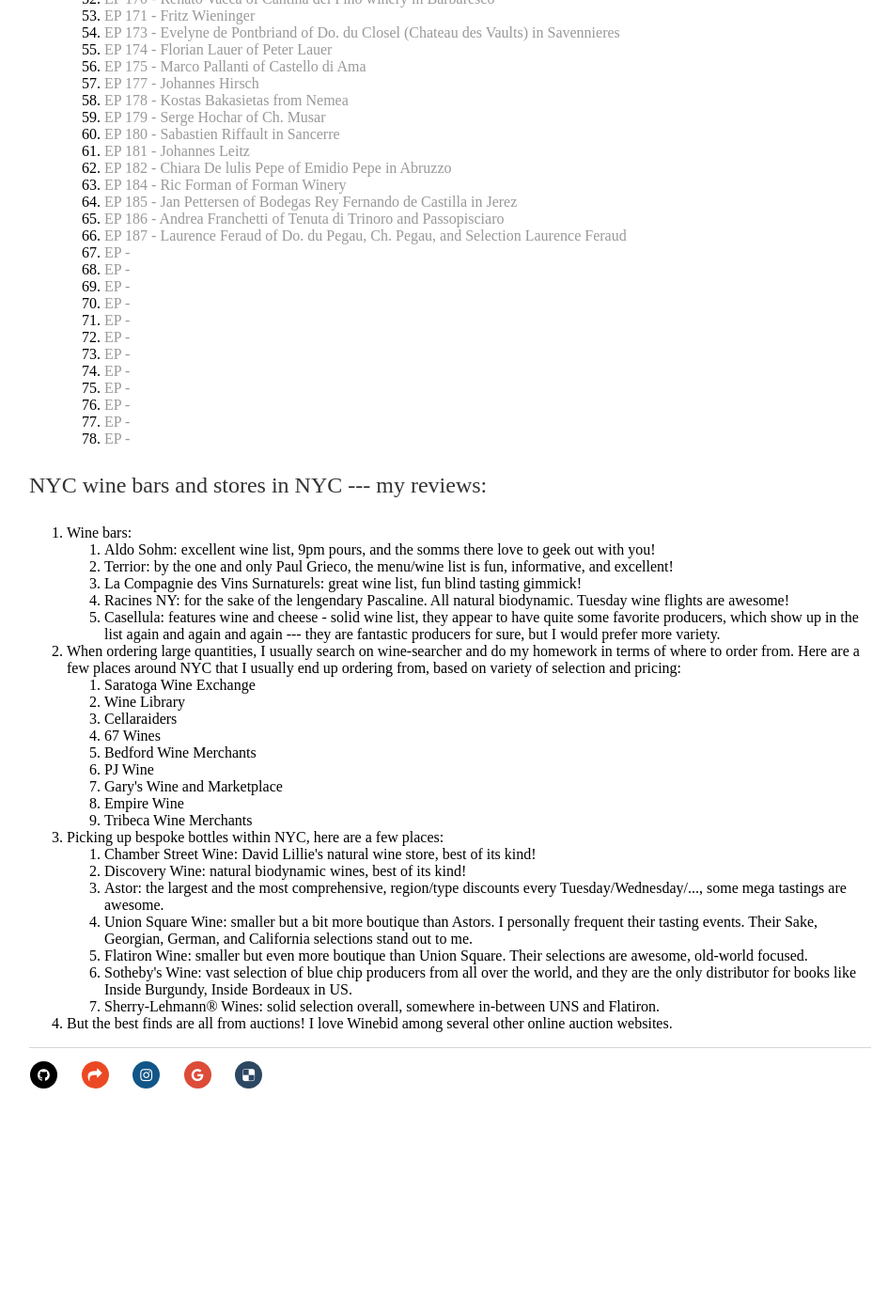
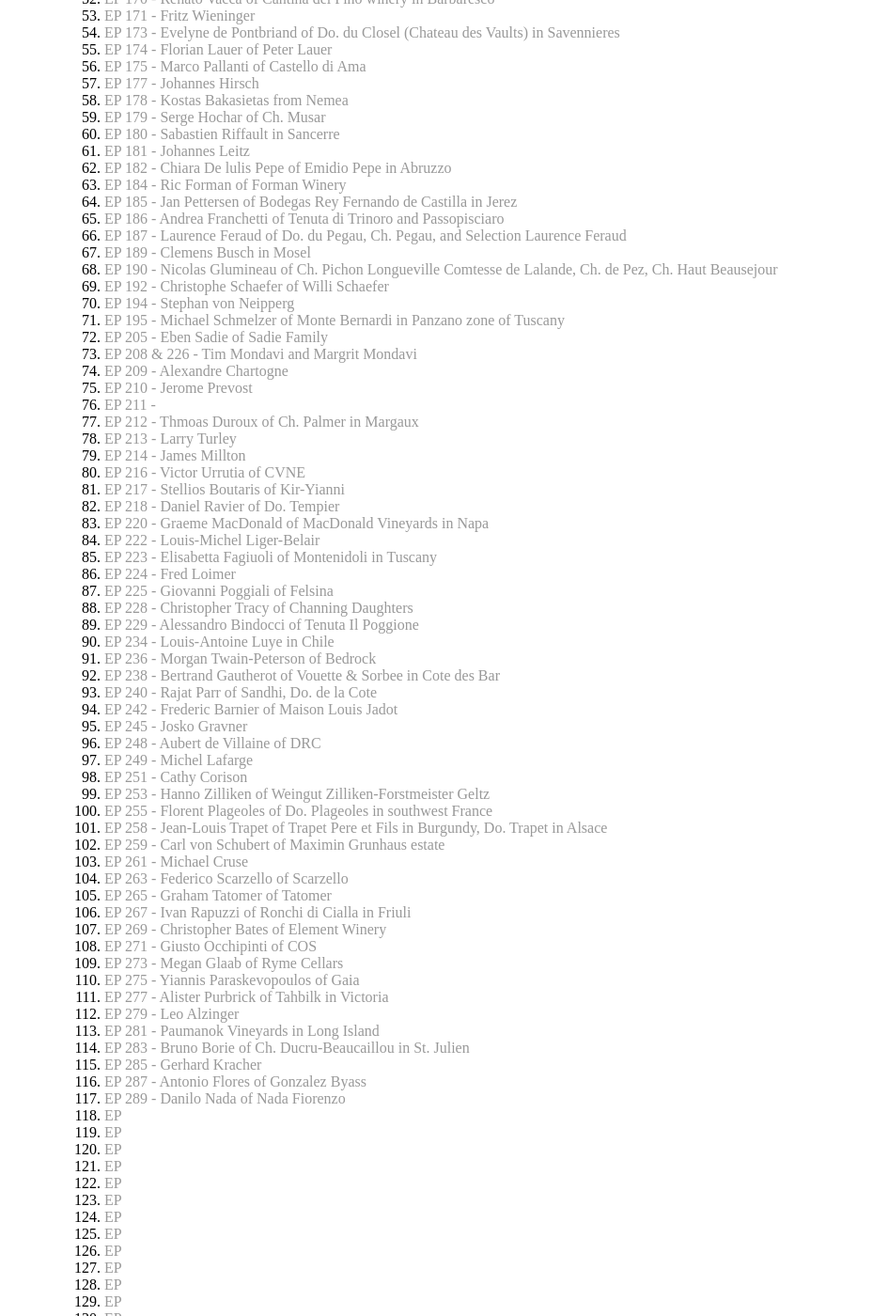
Before and after one commit to shenglih/shenglih.github.io, a Jekyll site: the page built from misc/wine_links.html, in a window 1280 px wide and 1400 px high, scrolled down 2454 px. Shown: the whole window at 94% size, without its empty margins (161-1106 px from the left). Built offline with Jekyll 4.4.1, drawn with Linux system fonts in a browser that asks for light colours; comment, search, counter and statistics services are not loaded; before the commit the page ends 3674 px from its top, so only the background shows below that; some of the changed text lies outside the part shown.

Commit message:
Update wine_links.html

```diff
--- a/misc/wine_links.html
+++ b/misc/wine_links.html
@@ -87,7 +87,7 @@
 			<li><a href="/misc/80.pdf">EP 80 - Katharina Prum</a></li>
 			<li><a href="/misc/81.pdf">EP 81 - Jim Clendenen of Au Bon Climat</a></li>
 			<li><a href="/misc/83.pdf">EP 83 - Mike Chelini of Stony Hill Vineyard</a></li>
-			<li><a href="/misc/86.pdf">EP 86 - Tegan Passalacqua of Turley</a></li>
+			<li><a href="/misc/86.pdf">EP 86 & EP 191 - Tegan Passalacqua of Turley, Sandlands</a></li>
 			<li><a href="/misc/87.pdf">EP 87 - Klaus-Peter Keller</a></li>
 			<li><a href="/misc/90.pdf">EP 90 - Isabella Pelizzatti Perego of Ar. Pe. Pe.</a></li>
 			<li><a href="/misc/95.pdf">EP 95 - Gernot Kollmann of Immich-Batterieberg</a></li>
@@ -140,18 +140,73 @@
 			<li><a href="/misc/185.pdf">EP 185 - Jan Pettersen of Bodegas Rey Fernando de Castilla in Jerez</a></li>
 			<li><a href="/misc/186.pdf">EP 186 - Andrea Franchetti of Tenuta di Trinoro and Passopisciaro</a></li>
 			<li><a href="/misc/187.pdf">EP 187 - Laurence Feraud of Do. du Pegau, Ch. Pegau, and Selection Laurence Feraud</a></li>
-			<li><a href="/misc/.pdf">EP  - </a></li>
-			<li><a href="/misc/.pdf">EP  - </a></li>
-			<li><a href="/misc/.pdf">EP  - </a></li>
-			<li><a href="/misc/.pdf">EP  - </a></li>
-			<li><a href="/misc/.pdf">EP  - </a></li>
-			<li><a href="/misc/.pdf">EP  - </a></li>
-			<li><a href="/misc/.pdf">EP  - </a></li>
-			<li><a href="/misc/.pdf">EP  - </a></li>
-			<li><a href="/misc/.pdf">EP  - </a></li>
-			<li><a href="/misc/.pdf">EP  - </a></li>
-			<li><a href="/misc/.pdf">EP  - </a></li>
-			<li><a href="/misc/.pdf">EP  - </a></li>
+			<li><a href="/misc/189.pdf">EP 189 - Clemens Busch in Mosel</a></li>
+			<li><a href="/misc/190.pdf">EP 190 - Nicolas Glumineau of Ch. Pichon Longueville Comtesse de Lalande, Ch. de Pez, Ch. Haut Beausejour</a></li>
+			<li><a href="/misc/192.pdf">EP 192 - Christophe Schaefer of Willi Schaefer</a></li>
+			<li><a href="/misc/194.pdf">EP 194 - Stephan von Neipperg</a></li>
+			<li><a href="/misc/195.pdf">EP 195 - Michael Schmelzer of Monte Bernardi in Panzano zone of Tuscany</a></li>
+			<li><a href="/misc/205.pdf">EP 205 - Eben Sadie of Sadie Family</a></li>
+			<li><a href="/misc/208.pdf">EP 208 & 226 - Tim Mondavi and Margrit Mondavi</a></li>
+			<li><a href="/misc/209.pdf">EP 209 - Alexandre Chartogne</a></li>
+			<li><a href="/misc/210.pdf">EP 210 - Jerome Prevost</a></li>
+			<li><a href="/misc/211.pdf">EP 211 - </a></li>
+			<li><a href="/misc/212.pdf">EP 212 - Thmoas Duroux of Ch. Palmer in Margaux</a></li>
+			<li><a href="/misc/213.pdf">EP 213 - Larry Turley</a></li>
+			<li><a href="/misc/214.pdf">EP 214 - James Millton</a></li>
+			<li><a href="/misc/216.pdf">EP 216 - Victor Urrutia of CVNE</a></li>
+			<li><a href="/misc/217.pdf">EP 217 - Stellios Boutaris of Kir-Yianni</a></li>
+			<li><a href="/misc/218.pdf">EP 218 - Daniel Ravier of Do. Tempier</a></li>
+			<li><a href="/misc/220.pdf">EP 220 - Graeme MacDonald of MacDonald Vineyards in Napa</a></li>
+			<li><a href="/misc/222.pdf">EP 222 - Louis-Michel Liger-Belair</a></li>
+			<li><a href="/misc/223.pdf">EP 223 - Elisabetta Fagiuoli of Montenidoli in Tuscany</a></li>
+			<li><a href="/misc/224.pdf">EP 224 - Fred Loimer</a></li>
+			<li><a href="/misc/225.pdf">EP 225 - Giovanni Poggiali of Felsina</a></li>
+			<li><a href="/misc/228.pdf">EP 228 - Christopher Tracy of Channing Daughters</a></li>
+			<li><a href="/misc/229.pdf">EP 229 - Alessandro Bindocci of Tenuta Il Poggione</a></li>
+			<li><a href="/misc/234.pdf">EP 234 - Louis-Antoine Luye in Chile</a></li>
+			<li><a href="/misc/236.pdf">EP 236 - Morgan Twain-Peterson of Bedrock</a></li>
+			<li><a href="/misc/238.pdf">EP 238 - Bertrand Gautherot of Vouette & Sorbee in Cote des Bar</a></li>
+			<li><a href="/misc/240.pdf">EP 240 - Rajat Parr of Sandhi, Do. de la Cote</a></li>
+			<li><a href="/misc/242.pdf">EP 242 - Frederic Barnier of Maison Louis Jadot</a></li>
+			<li><a href="/misc/245.pdf">EP 245 - Josko Gravner</a></li>
+			<li><a href="/misc/248.pdf">EP 248 - Aubert de Villaine of DRC</a></li>
+			<li><a href="/misc/249.pdf">EP 249 - Michel Lafarge</a></li>
+			<li><a href="/misc/251.pdf">EP 251 - Cathy Corison</a></li>
+			<li><a href="/misc/253.pdf">EP 253 - Hanno Zilliken of Weingut Zilliken-Forstmeister Geltz</a></li>
+			<li><a href="/misc/255.pdf">EP 255 - Florent Plageoles of Do. Plageoles in southwest France</a></li>
+			<li><a href="/misc/258.pdf">EP 258 - Jean-Louis Trapet of Trapet Pere et Fils in Burgundy, Do. Trapet in Alsace</a></li>
+			<li><a href="/misc/259.pdf">EP 259 - Carl von Schubert of Maximin Grunhaus estate</a></li>
+			<li><a href="/misc/261.pdf">EP 261 - Michael Cruse</a></li>
+			<li><a href="/misc/263.pdf">EP 263 - Federico Scarzello of Scarzello</a></li>
+			<li><a href="/misc/265.pdf">EP 265 - Graham Tatomer of Tatomer</a></li>
+			<li><a href="/misc/267.pdf">EP 267 - Ivan Rapuzzi of Ronchi di Cialla in Friuli</a></li>
+			<li><a href="/misc/269.pdf">EP 269 - Christopher Bates of Element Winery</a></li>
+			<li><a href="/misc/271.pdf">EP 271 - Giusto Occhipinti of COS</a></li>
+			<li><a href="/misc/273.pdf">EP 273 - Megan Glaab of Ryme Cellars</a></li>
+			<li><a href="/misc/275.pdf">EP 275 - Yiannis Paraskevopoulos of Gaia</a></li>
+			<li><a href="/misc/277.pdf">EP 277 - Alister Purbrick of Tahbilk in Victoria</a></li>
+			<li><a href="/misc/279.pdf">EP 279 - Leo Alzinger</a></li>
+			<li><a href="/misc/281.pdf">EP 281 - Paumanok Vineyards in Long Island</a></li>
+			<li><a href="/misc/283.pdf">EP 283 - Bruno Borie of Ch. Ducru-Beaucaillou in St. Julien</a></li>
+			<li><a href="/misc/285.pdf">EP 285 - Gerhard Kracher</a></li>
+			<li><a href="/misc/287.pdf">EP 287 - Antonio Flores of Gonzalez Byass</a></li>
+			<li><a href="/misc/289.pdf">EP 289 - Danilo Nada of Nada Fiorenzo</a></li>
+			<li><a href="/misc/.pdf">EP </a></li>
+<li><a href="/misc/.pdf">EP </a></li>
+			<li><a href="/misc/.pdf">EP </a></li>
+			<li><a href="/misc/.pdf">EP </a></li>
+			<li><a href="/misc/.pdf">EP </a></li>
+			<li><a href="/misc/.pdf">EP </a></li>
+			<li><a href="/misc/.pdf">EP </a></li>
+			<li><a href="/misc/.pdf">EP </a></li>
+			<li><a href="/misc/.pdf">EP </a></li>
+			<li><a href="/misc/.pdf">EP </a></li>
+			<li><a href="/misc/.pdf">EP </a></li>
+			<li><a href="/misc/.pdf">EP </a></li>
+			<li><a href="/misc/.pdf">EP </a></li><li><a href="/misc/.pdf">EP </a></li>
+			<li><a href="/misc/303.pdf">EP 303 - Maria Jose Lopez de Heredia</a></li>
+
+
 		</ol>
 
 	</ol>
```
